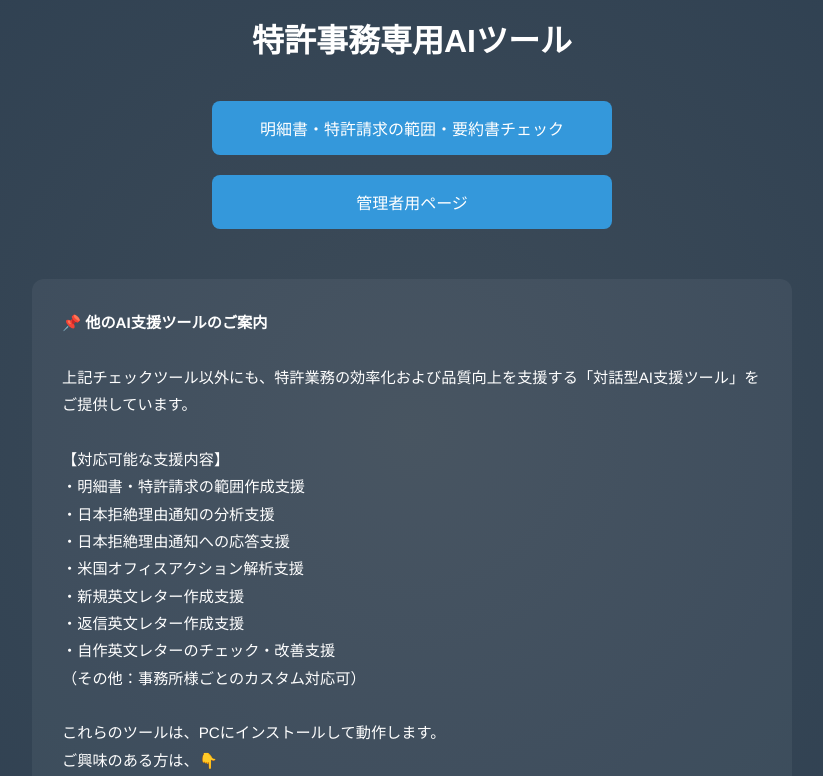
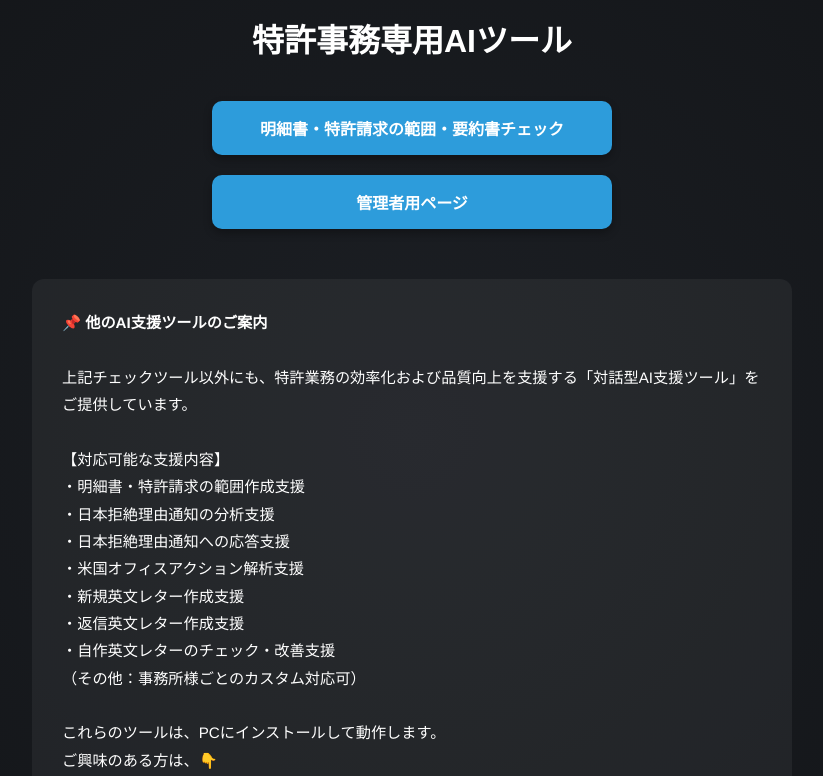
Before and after one commit to Kurosepat/patent-ai-ui-v2, a plain HTML site: page index.html in a window 1280 px wide. Shown: the part 57-833 px from the top of the page, without its empty margins (228-1051 px from the left). Drawn offline with Linux system fonts and the light colour scheme.

Commit message:
Add files via upload

```diff
--- a/index.html
+++ b/index.html
@@ -9,7 +9,7 @@
         body {
             margin: 0;
             font-family: 'Helvetica Neue', sans-serif;
-            background: radial-gradient(circle at center, #3e4c59 0%, #2c3e50 100%);
+            background: radial-gradient(circle at center, #1c1f24 0%, #121417 100%);
             color: white;
             text-align: center;
             display: flex;
@@ -36,16 +36,21 @@
             margin-bottom: 50px;
         }
         a.button {
-            background-color: #3498db;
+            background-color: #2d9cdb;
             color: white;
             padding: 15px;
             text-decoration: none;
-            border-radius: 8px;
+            border-radius: 10px;
             font-size: 1em;
-            transition: background-color 0.3s;
+            font-weight: bold;
+            box-shadow: 0 4px 8px rgba(0, 0, 0, 0.3);
+            transform: scale(1);
+            transition: transform 0.2s ease, background-color 0.3s ease, box-shadow 0.3s ease;
         }
         a.button:hover {
-            background-color: #2980b9;
+            background-color: #238ac9;
+            transform: scale(1.05);
+            box-shadow: 0 6px 12px rgba(0, 0, 0, 0.4);
         }
         footer {
             margin-top: 50px;
@@ -66,7 +71,6 @@
             text-decoration: underline;
         }
 
-        /* Responsive */
         @media (max-width: 600px) {
             header {
                 font-size: 1.5em;
```
